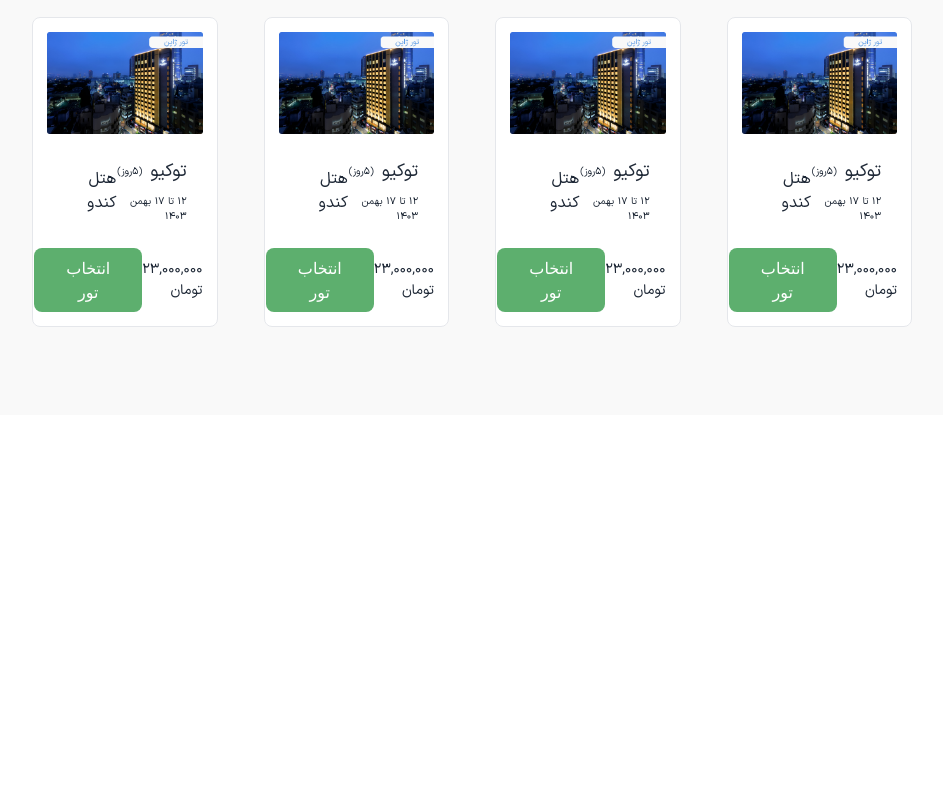
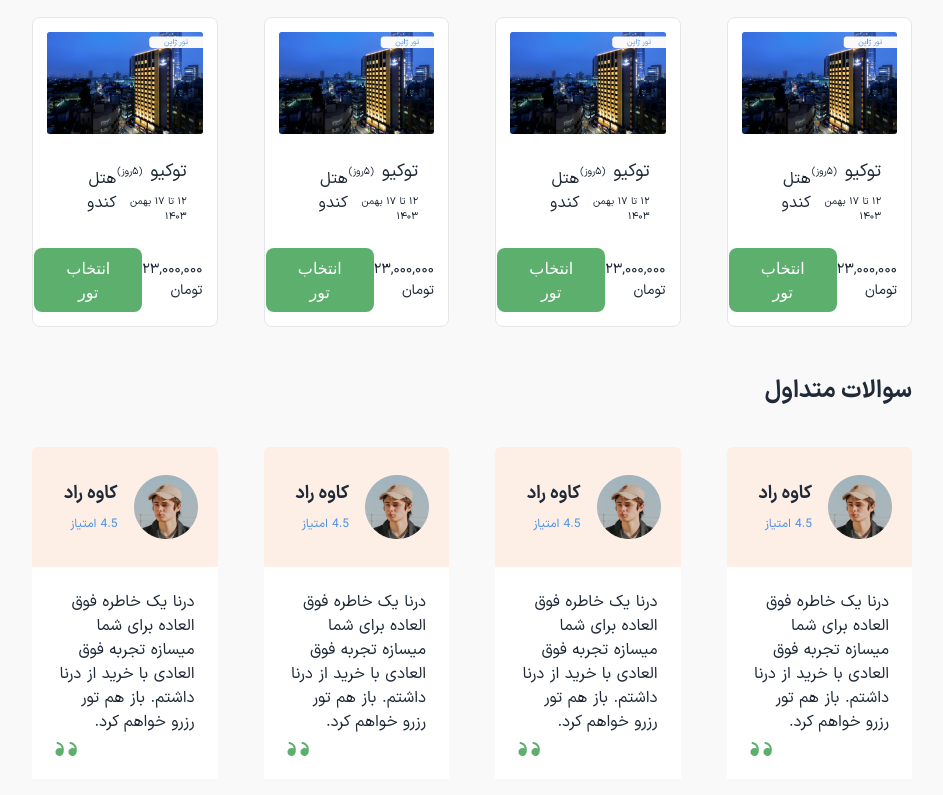
Before and after one commit to ManiAtaei/tour-reservation, a Next.js app: page / in a window 1280 px wide. Shown: the part 3163-3958 px from the top of the page, without its empty margins (168-1111 px from the left). Before the commit the page ends 3578 px from the top, so only its background shows below. Built offline with nearby package versions, Linux system fonts and the light colour scheme.

Commit message:
best comment

```diff
--- a/src/app/page.tsx
+++ b/src/app/page.tsx
@@ -1,3 +1,4 @@
+import BestComent from "@/components/BestComent";
 import Container from "@/components/Container";
 import CoreCart from "@/components/CoreCart";
 import PictureSlide from "@/components/PictureSlide";
@@ -37,7 +38,11 @@ export default function Home() {
 
           <TourCart />
 
+          <BestComent/>
+
         </Container>
+
+
 
         <br /><br /><br />
       </div>
--- a/src/components/BestComent.tsx
+++ b/src/components/BestComent.tsx
@@ -1,9 +1,88 @@
-import React from 'react'
+'use client';
+import React from "react";
+import { Swiper, SwiperSlide } from "swiper/react";
+import "swiper/css";
+import "swiper/css/navigation";
+import { Navigation } from "swiper/modules";
+
 
 function BestComent() {
-  return (
-    <div>BestComent</div>
-  )
+
+    const personsID = [
+
+        { id: 1, name: "کاوه راد", score: 4.5, description: "درنا یک خاطره فوق العاده برای شما میسازه تجربه فوق العادی با خرید از درنا داشتم. باز هم تور رزرو خواهم کرد.", icon: "/icon-profile/1.png" },
+
+        { id: 1, name: "کاوه راد", score: 4.5, description: "درنا یک خاطره فوق العاده برای شما میسازه تجربه فوق العادی با خرید از درنا داشتم. باز هم تور رزرو خواهم کرد.", icon: "/icon-profile/1.png" },
+
+        { id: 1, name: "کاوه راد", score: 4.5, description: "درنا یک خاطره فوق العاده برای شما میسازه تجربه فوق العادی با خرید از درنا داشتم. باز هم تور رزرو خواهم کرد.", icon: "/icon-profile/1.png" },
+
+        { id: 1, name: "کاوه راد", score: 4.5, description: "درنا یک خاطره فوق العاده برای شما میسازه تجربه فوق العادی با خرید از درنا داشتم. باز هم تور رزرو خواهم کرد.", icon: "/icon-profile/1.png" },
+
+
+
+
+    ];
+
+    return (
+        <div className="mt-8 pb-4">
+            <div className="text-2xl font-xbold mb-4 text-right">
+                <p>سوالات متداول</p>
+            </div>
+            <Swiper
+                modules={[Navigation]}
+
+                spaceBetween={46}
+                slidesPerView={3}
+                breakpoints={{
+                    320: { slidesPerView: 1 },
+                    500: { slidesPerView: 2 },
+                    640: { slidesPerView: 2 },
+                    768: { slidesPerView: 2 },
+                    1024: { slidesPerView: 3 },
+                    1280: { slidesPerView: 4 },
+                }}
+            >
+                {personsID.map((person) => (
+                    <SwiperSlide key={person.id}>
+                        <div className="mt-6">
+                            <div className="bg-[#FFE8D99C] w-full rounded-md">
+                                <div className="flex items-center gap-4  py-7 pr-5" >
+                                    <div>
+                                        <img src={person.icon} alt="" />
+                                    </div>
+
+                                    <div>
+                                        <div className="text-[18px] font-xbold">
+                                            {person.name}
+                                        </div>
+
+                                        <div className="text-[12px] font-xregular mt-2 text-[#4A90E2]">
+                                        {person.score} امتیاز
+                                        </div>
+                                    </div>
+
+
+                                </div>
+                                <div className="bg-white p-[23px] text-[16px] font-xregular">
+                                    <p className="">
+                                        {person.description}
+                                    </p>
+                                    <div>
+                                        <div className="flex items-center gap-1 mt-2 justify-end ">
+                                            <img src="/nav-icon/Quote.png" alt="" />
+                                            <img src="/nav-icon/Quote.png" alt="" />
+                                        </div>
+                                    </div>
+                                </div>
+                            </div>
+                        </div>
+                    </SwiperSlide>
+                ))}
+            </Swiper>
+        </div>
+    )
 }
 
+
+
 export default BestComent
```
Also changed, not shown: public/icon-profile/1.png (added), public/nav-icon/Quote.png (added).
